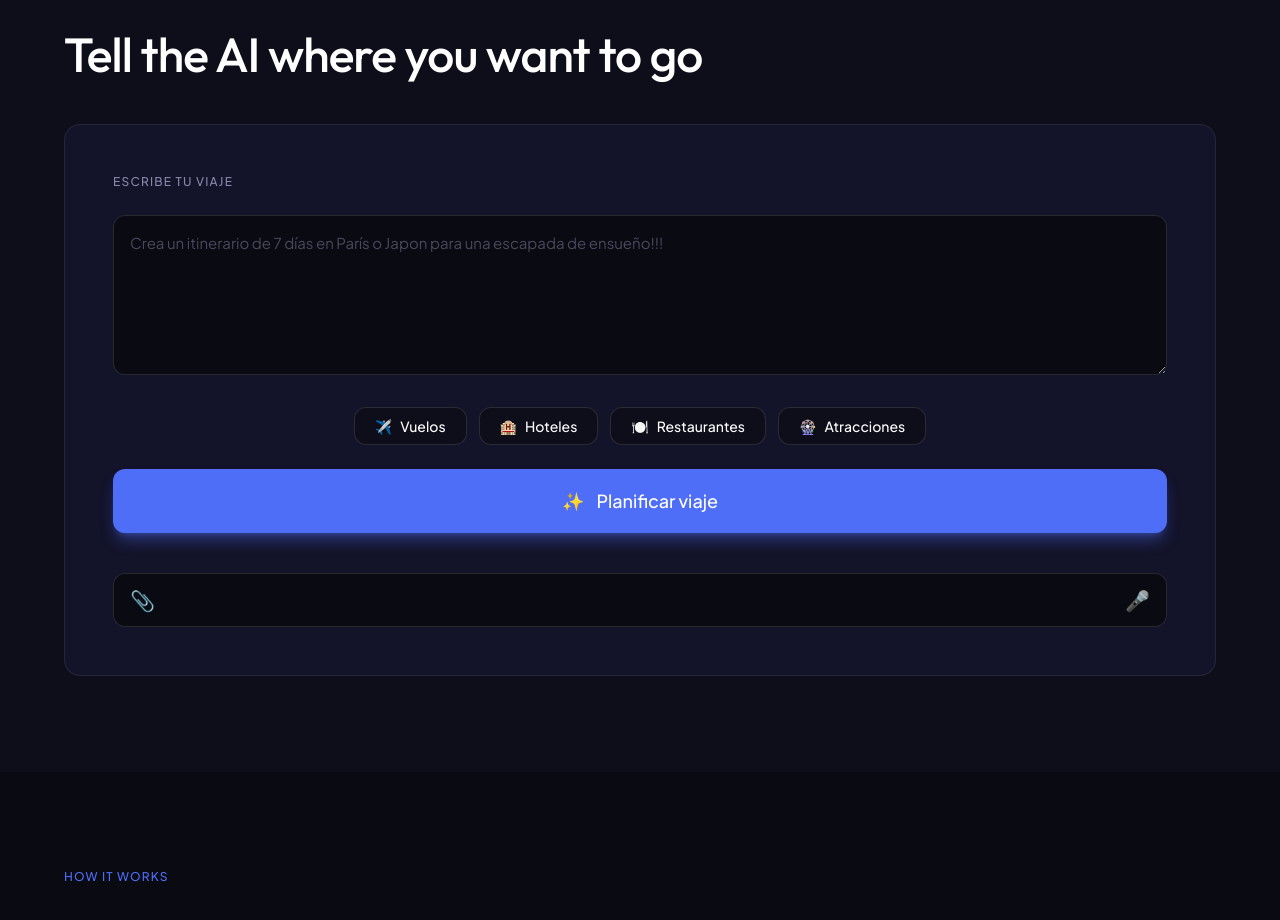
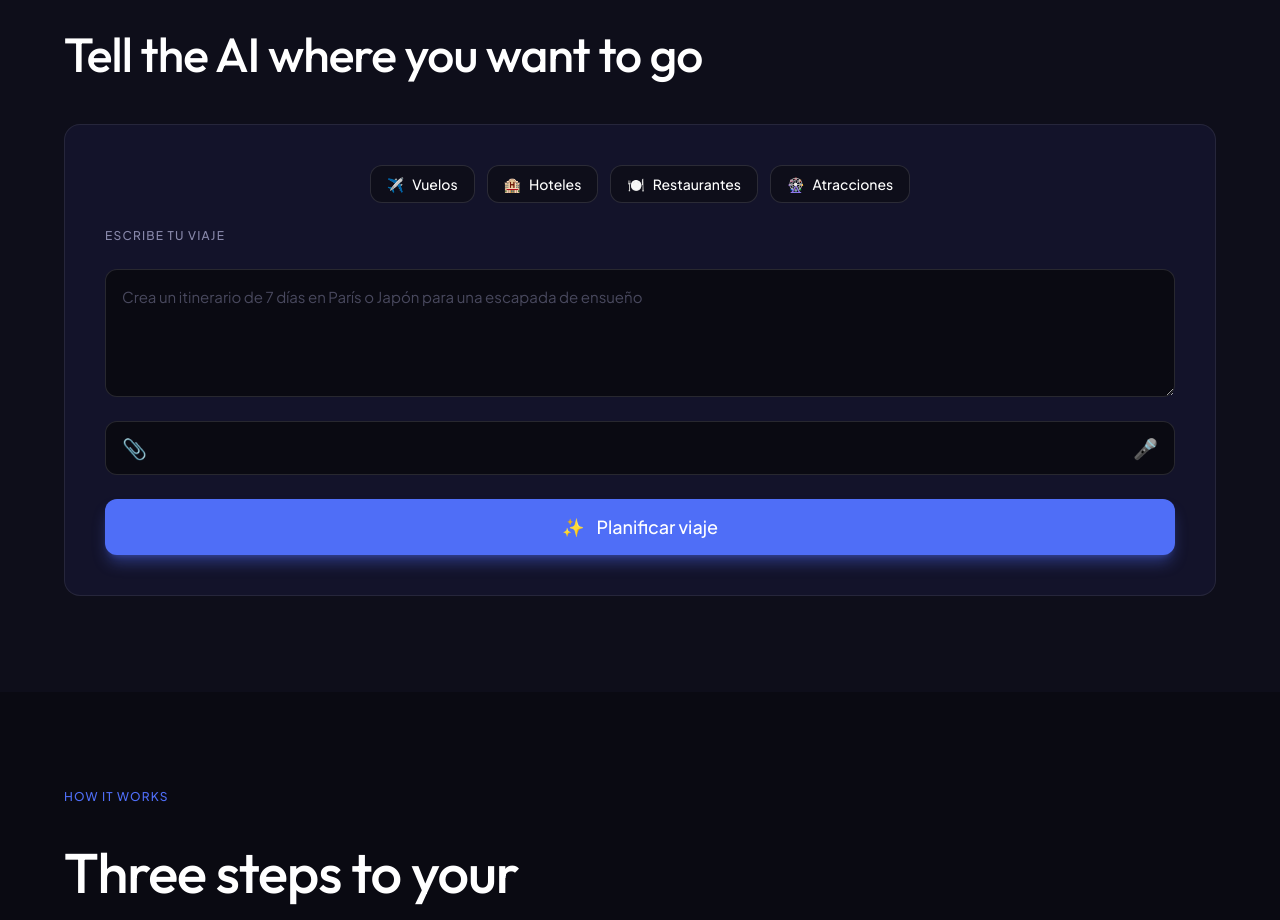
Before and after one commit to manupm87/travel-ai-world, a Next.js app in the folder frontend/: page / in a window 1280 px wide. Shown: the part 1420-2340 px from the top of the page. Built offline with nearby package versions, Linux system fonts and the light colour scheme; no server answers.

Commit message:
Update planner AI prompt prototype + buttons Version 3

```diff
--- a/frontend/src/components/ui/PlannerCard.tsx
+++ b/frontend/src/components/ui/PlannerCard.tsx
@@ -61,8 +61,29 @@ export default function PlannerCard({ transparent = false }: PlannerCardProps) {
           </h2>
         </div>
 
-{/* PROMPT MODE — replacing the old form */}
-<div className="bg-bg-card border border-border rounded-2xl p-8 lg:p-12 flex flex-col gap-6">
+{/* PROMPT MODE — estilo Layla.ai con categorías arriba */}
+<div className="bg-bg-card border border-border rounded-2xl p-8 lg:p-10 flex flex-col gap-6">
+
+  {/* Category quick actions — arriba */}
+  <div className="flex flex-wrap justify-center gap-3">
+
+    {[
+      { label: "Vuelos", icon: "✈️" },
+      { label: "Hoteles", icon: "🏨" },
+      { label: "Restaurantes", icon: "🍽️" },
+      { label: "Atracciones", icon: "🎡" },
+    ].map(({ label, icon }) => (
+      <button
+        key={label}
+        type="button"
+        className="flex items-center gap-2 px-4 py-2 bg-bg-secondary hover:bg-bg-card border border-border-soft text-text-primary rounded-xl text-sm font-medium transition-all"
+      >
+        <span>{icon}</span>
+        {label}
+      </button>
+    ))}
+
+  </div>
 
   {/* Label */}
   <label className="text-[12px] font-medium text-text-secondary tracking-[0.1em] uppercase">
@@ -73,31 +94,28 @@ export default function PlannerCard({ transparent = false }: PlannerCardProps) {
   <textarea
     value={form.destination}
     onChange={(e) => setForm({ ...form, destination: e.target.value })}
-    placeholder="Crea un itinerario de 7 días en París o Japon para una escapada de ensueño!!!"
-    className="w-full h-40 bg-bg-primary border border-border-soft rounded-xl p-4 text-[15px] text-text-primary placeholder-text-secondary/50 focus:outline-none focus:border-accent/60 transition-colors"
+    placeholder="Crea un itinerario de 7 días en París o Japón para una escapada de ensueño"
+    className="w-full h-32 bg-bg-primary border border-border-soft rounded-xl p-4 text-[15px] text-text-primary placeholder-text-secondary/50 focus:outline-none focus:border-accent/60 transition-colors"
   />
 
-{/* Category quick actions — centrados */}
-<div className="flex flex-wrap justify-center gap-3 mt-2">
+  {/* Bottom action bar */}
+  <div className="flex items-center justify-between border border-border-soft bg-bg-primary rounded-xl px-4 py-3">
 
-  {[
-    { label: "Vuelos", icon: "✈️" },
-    { label: "Hoteles", icon: "🏨" },
-    { label: "Restaurantes", icon: "🍽️" },
-    { label: "Atracciones", icon: "🎡" },
-  ].map(({ label, icon }) => (
     <button
-      key={label}
       type="button"
-      className="flex items-center gap-2 px-5 py-2 bg-bg-secondary hover:bg-bg-card border border-border-soft text-text-primary rounded-xl text-sm font-medium transition-all"
+      className="text-text-secondary hover:text-text-primary transition text-xl"
     >
-      <span>{icon}</span>
-      {label}
+      📎
     </button>
-  ))}
 
-</div>
+    <button
+      type="button"
+      className="text-text-secondary hover:text-text-primary transition text-xl"
+    >
+      🎤
+    </button>
 
+  </div>
 
   {/* Main button */}
   <button
@@ -106,40 +124,11 @@ export default function PlannerCard({ transparent = false }: PlannerCardProps) {
       setSubmitted(true);
       setTimeout(() => setSubmitted(false), 4000);
     }}
-    className="w-full h-16 bg-accent hover:bg-accent-hover text-white font-medium text-lg rounded-xl transition-all duration-300 shadow-lg shadow-accent/40 flex items-center justify-center gap-3 active:scale-[0.98]"
+    className="w-full h-14 bg-accent hover:bg-accent-hover text-white font-medium text-lg rounded-xl transition-all duration-300 shadow-lg shadow-accent/40 flex items-center justify-center gap-3 active:scale-[0.98]"
   >
     <span>✨</span>
     <span>Planificar viaje</span>
   </button>
-
-  {/* Temporary message */}
-  {submitted && (
-    <p className="text-center text-sm text-text-secondary">
-      Estamos trabajando en ello. ¡Próximamente tendremos más avances!
-    </p>
-  )}
-
-{/* Bottom action bar — izquierda y derecha */}
-<div className="flex items-center justify-between mt-4 border border-border-soft bg-bg-primary rounded-xl px-4 py-3">
-
-  {/* Left: Attach */}
-  <button
-    type="button"
-    className="text-text-secondary hover:text-text-primary transition text-xl"
-  >
-    📎
-  </button>
-
-  {/* Right: Microphone */}
-  <button
-    type="button"
-    className="text-text-secondary hover:text-text-primary transition text-xl"
-  >
-    🎤
-  </button>
-
-</div>
-
 
 </div>
 
```
